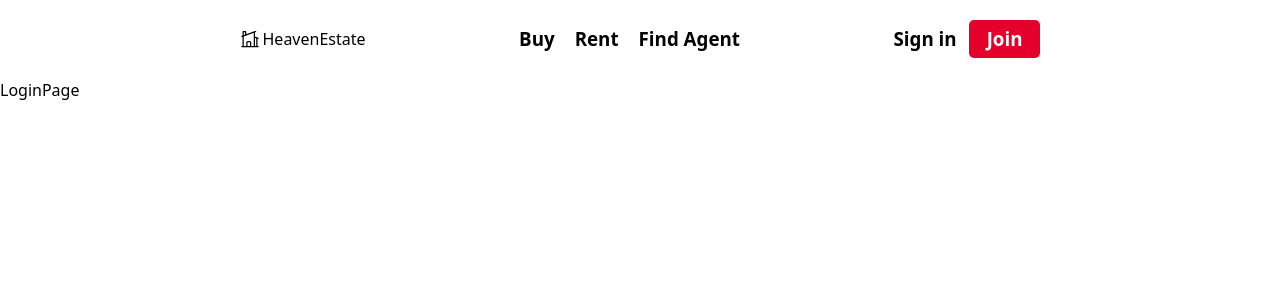
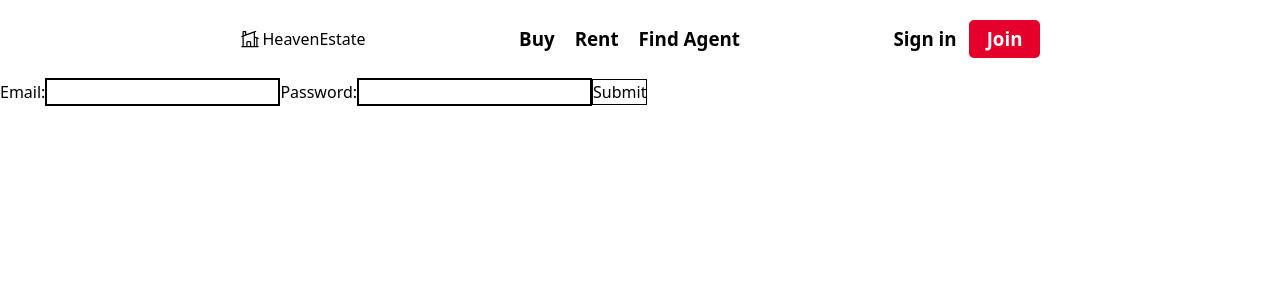
Before and after one commit to filipkomogorov/booking-app, a React (Vite) app in the folder client/: page /login in a window 1280 px wide. Shown: the top 300 px of the page. Built offline with nearby package versions, Linux system fonts and the light colour scheme.

Commit message:
adding yup and formik

```diff
--- a/client/package.json
+++ b/client/package.json
@@ -9,10 +9,12 @@
     "preview": "vite preview"
   },
   "dependencies": {
+    "formik": "^2.2.9",
     "init": "^0.1.2",
     "react": "^18.2.0",
     "react-dom": "^18.2.0",
-    "react-router-dom": "^6.8.2"
+    "react-router-dom": "^6.8.2",
+    "yup": "^1.0.2"
   },
   "devDependencies": {
     "@types/react": "^18.0.27",
--- a/client/src/pages/LoginPage.tsx
+++ b/client/src/pages/LoginPage.tsx
@@ -1,9 +1,57 @@
-import React from 'react'
+import React from "react";
+import { loginSchema } from "../schemas/LoginValidation";
+import { useFormik } from "formik";
+
+const onSubmit = () => {
+  console.log("submitted");
+};
 
 const LoginPage = () => {
+  const { values, errors, touched, handleChange, handleBlur, handleSubmit } =
+    useFormik({
+      initialValues: {
+        email: "",
+        password: "",
+      },
+      validationSchema: loginSchema,
+      onSubmit,
+    });
+
+  console.log(errors);
   return (
-    <div>LoginPage</div>
-  )
-}
+    <div>
+      <form onSubmit={handleSubmit}>
+        {/* TODO Create custom text component */}
+        <label>Email:</label>
+        <input
+          name="email"
+          type="email"
+          onChange={handleChange}
+          value={values.email}
+          onBlur={handleBlur}
+          className={`border border-2 ${
+            errors.email && touched.email ? "border-error" : ""}`}
+        />
+        {errors.email && touched.email && <span className="text-error">{errors.email}</span>}
+        <label>Password:</label>
+        <input
+          type="password"
+          name="password"
+          onChange={handleChange}
+          value={values.password}
+          onBlur={handleBlur}
+          className={`border border-2 ${
+            errors.password && touched.password ? "border-error" : ""
+          }`}
+        />
+        {errors.password && touched.password && <span className="text-error">{errors.password}</span>}
 
-export default LoginPage
+        <button type="submit" className="border">
+          Submit
+        </button>
+      </form>
+    </div>
+  );
+};
+
+export default LoginPage;
--- /dev/null
+++ b/client/src/schemas/LoginValidation.ts
@@ -0,0 +1,28 @@
+import * as yup from 'yup'
+
+export interface Login {
+    email: string;
+    password: string
+}
+
+const passwordRules = /^(?=.*[a-z])(?=.*[A-Z])(?=.*[0-9])(?=.*[!@#\$%\^&\*])(?=.{8,})/
+
+export const loginSchema = yup.object<Login>().shape({
+    email: yup.string().email('Please enter a valid email').required('Required'),
+    password: yup.string()
+                 .min(5, 'Password too short')
+                 .required("Required")
+                //  TODO - remove the validation. this kind of validation is not
+                // needed on the login, only on signup
+                 .test('isValidPass', 'Your password need to have lowercase, uppercase and a number', (value, context)=>{
+                    const hasUpperCase = /[A-Z]/.test(value);
+                    const hasLowerCase = /[a-z]/.test(value);
+                    const hasNumber = /[0-9]/.test(value)
+                    let metConditions = 0;
+                    const conditions = [hasUpperCase, hasLowerCase, hasNumber]
+
+                    conditions.forEach((condition)=>condition ? metConditions++ : null)
+
+                    return metConditions === 3
+                 })
+});
--- a/client/tailwind.config.cjs
+++ b/client/tailwind.config.cjs
@@ -1,14 +1,13 @@
 /** @type {import('tailwindcss').Config} */
 module.exports = {
-  content: [
-    "./src/**/*.{js,jsx,ts,tsx}",
-  ],
+  content: ["./src/**/*.{js,jsx,ts,tsx}"],
   theme: {
     extend: {},
     colors: {
-      cta: '#E4002B',
-      white: '#ffffff'
-    }
+      cta: "#E4002B",
+      white: "#ffffff",
+      error: "#fc8181",
+    },
   },
   plugins: [],
-}
+};
```
Also changed, not shown: 1 other file (tests, documents, lock files or other folders).
